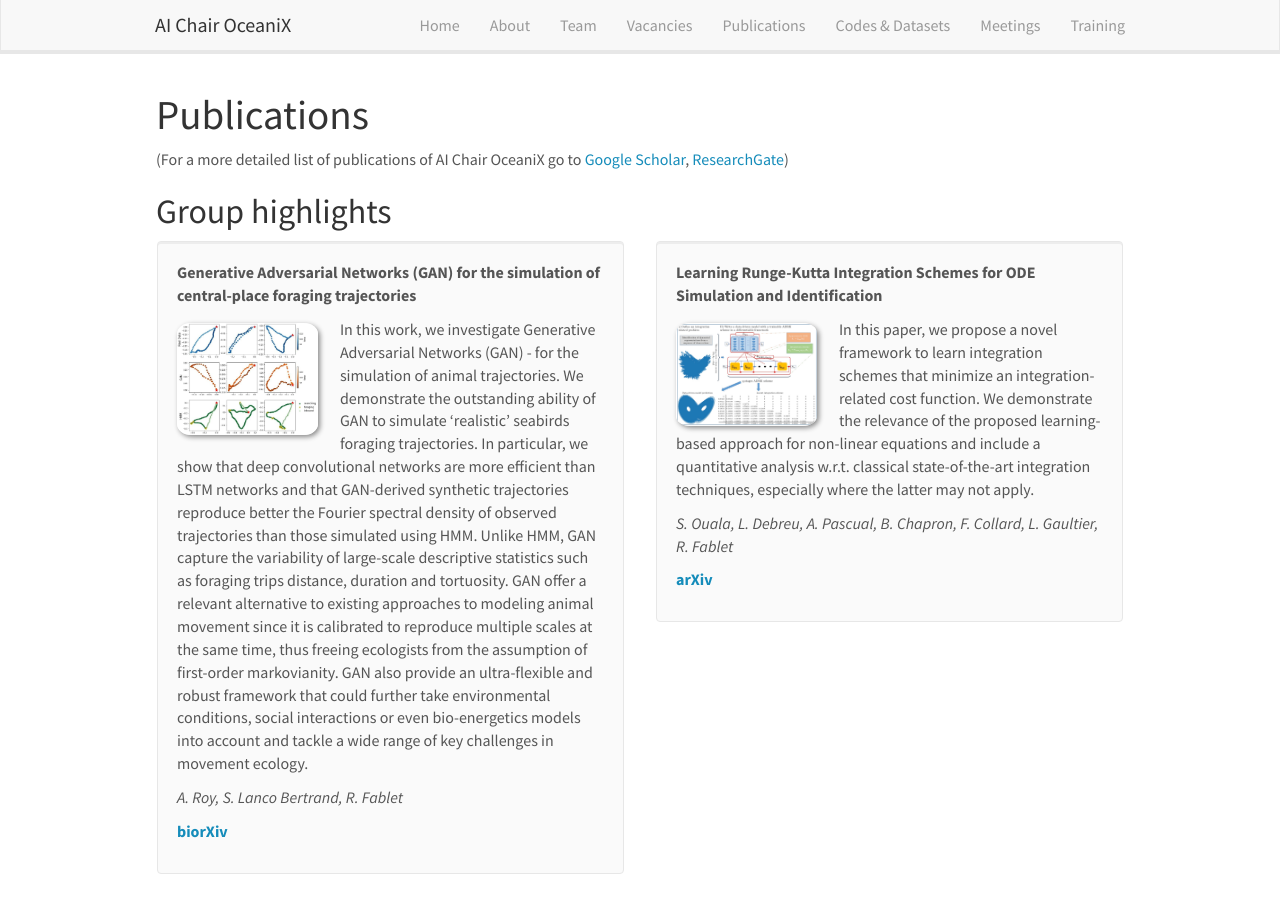
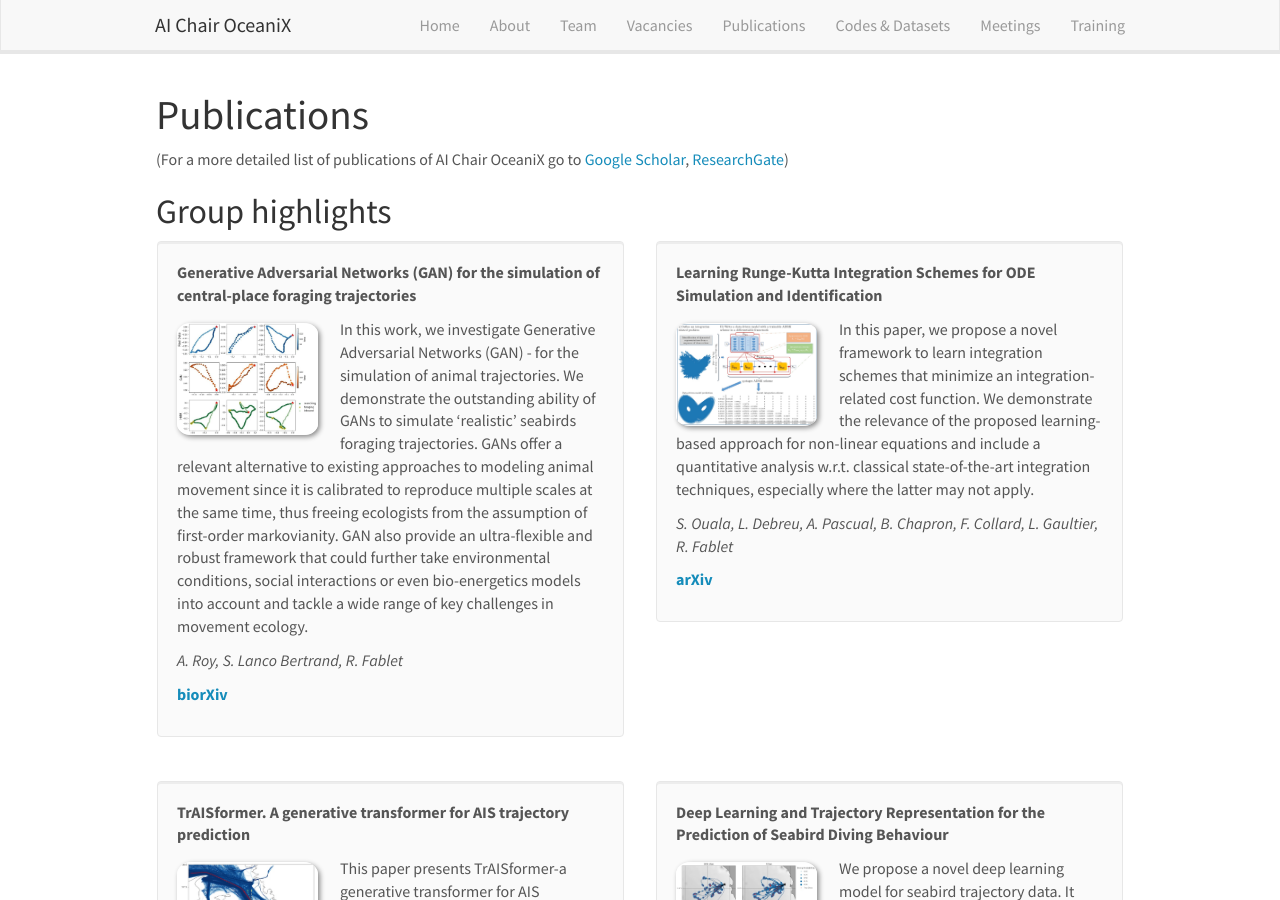
Before and after one commit to CIA-Oceanix/CIA-Oceanix.github.io, a Jekyll site: the page built from _pages/publications.md, in a window 1280 px wide and 900 px high. Built offline with Jekyll 4.4.1, drawn with Linux system fonts in a browser that asks for light colours; nearby versions of some CDN libraries.

Commit message:
Update publist.yml

```diff
--- a/_data/publist.yml
+++ b/_data/publist.yml
@@ -1,6 +1,6 @@
 - title: "Generative Adversarial Networks (GAN) for the simulation of central-place foraging trajectories"
   image: figSeabirdGAN.jpg
-  description:  In this work, we investigate  Generative Adversarial Networks (GAN) - for the simulation of animal trajectories. We demonstrate the outstanding ability of GAN to simulate 'realistic' seabirds foraging trajectories. In particular, we show that deep convolutional networks are more efficient than LSTM networks and that GAN-derived synthetic trajectories reproduce better the Fourier spectral density of observed trajectories than those simulated using HMM. Unlike HMM, GAN capture the variability of large-scale descriptive statistics such as foraging trips distance, duration and tortuosity.  GAN offer a relevant alternative to existing approaches to modeling animal movement since it is calibrated to reproduce multiple scales at the same time, thus freeing ecologists from the assumption of first-order markovianity. GAN also provide an ultra-flexible and robust framework that could further take environmental conditions, social interactions or even bio-energetics models into account and tackle a wide range of key challenges in movement ecology.
+  description: In this work, we investigate  Generative Adversarial Networks (GAN) - for the simulation of animal trajectories. We demonstrate the outstanding ability of GANs to simulate 'realistic' seabirds foraging trajectories. GANs offer a relevant alternative to existing approaches to modeling animal movement since it is calibrated to reproduce multiple scales at the same time, thus freeing ecologists from the assumption of first-order markovianity. GAN also provide an ultra-flexible and robust framework that could further take environmental conditions, social interactions or even bio-energetics models into account and tackle a wide range of key challenges in movement ecology.
   authors: A. Roy, S. Lanco Bertrand, R. Fablet
   link:
     url: https://www.biorxiv.org/content/10.1101/2021.09.27.461940v1
```
